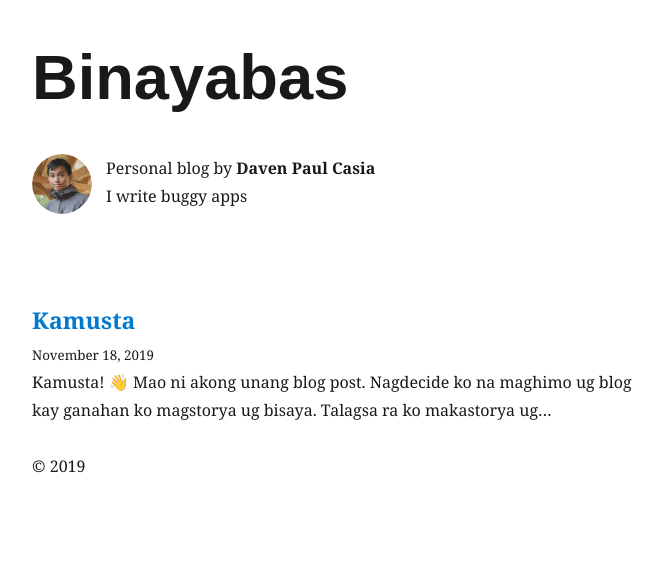
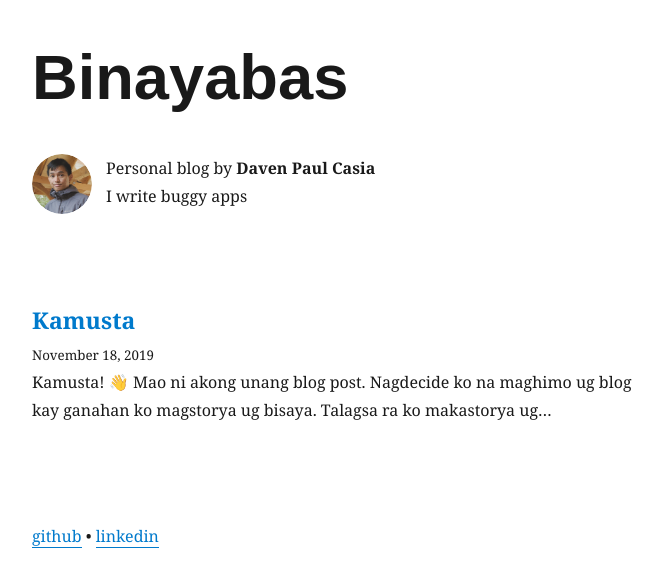
Before and after one commit to dooven/binayabas, a Gatsby site: page / in a window 1280 px wide. Shown: the whole page, without its empty margins (293-955 px from the left). Built offline with nearby package versions, Linux system fonts and the light colour scheme; Gatsby itself is replaced by a stand-in of ours; some packages are replaced by stand-ins of ours.

Commit message:
added footer

```diff
--- /dev/null
+++ b/src/components/footer.js
@@ -0,0 +1,32 @@
+import React from 'react';
+
+import {rhythm} from '../utils/typography';
+
+function Footer() {
+    return (
+        <footer
+            style={{
+                marginTop: rhythm(2.5),
+                paddingTop: rhythm(1),
+            }}
+        >
+            <a
+                href="https://github.com/dooven"
+                target="_blank"
+                rel="noopener noreferrer"
+            >
+                github
+            </a>{' '}
+            &bull;{' '}
+            <a
+                href="https://www.linkedin.com/in/daven-paul-casia/"
+                target="_blank"
+                rel="noopener noreferrer"
+            >
+                linkedin
+            </a>
+        </footer>
+    );
+}
+
+export default Footer;
--- a/src/components/layout.js
+++ b/src/components/layout.js
@@ -2,6 +2,7 @@ import React from 'react';
 import { Link } from 'gatsby';
 
 import { rhythm, scale } from '../utils/typography';
+import Footer from "./footer";
 
 function Layout(props) {
   const { location, title, children } = props;
@@ -61,7 +62,7 @@ function Layout(props) {
     >
       <header>{header}</header>
       <main>{children}</main>
-      <footer>© {new Date().getFullYear()}</footer>
+      <Footer/>
     </div>
   );
 }
```
